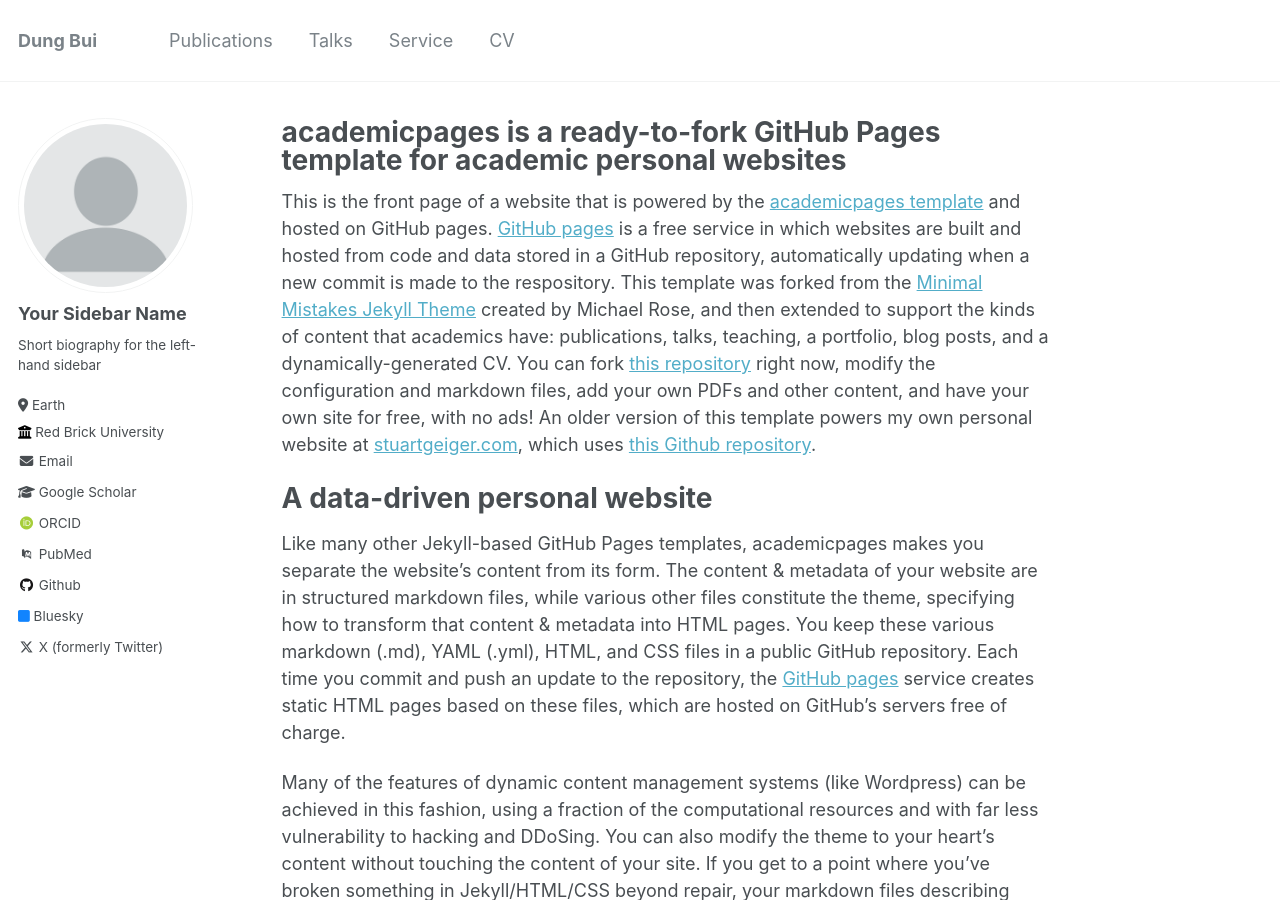
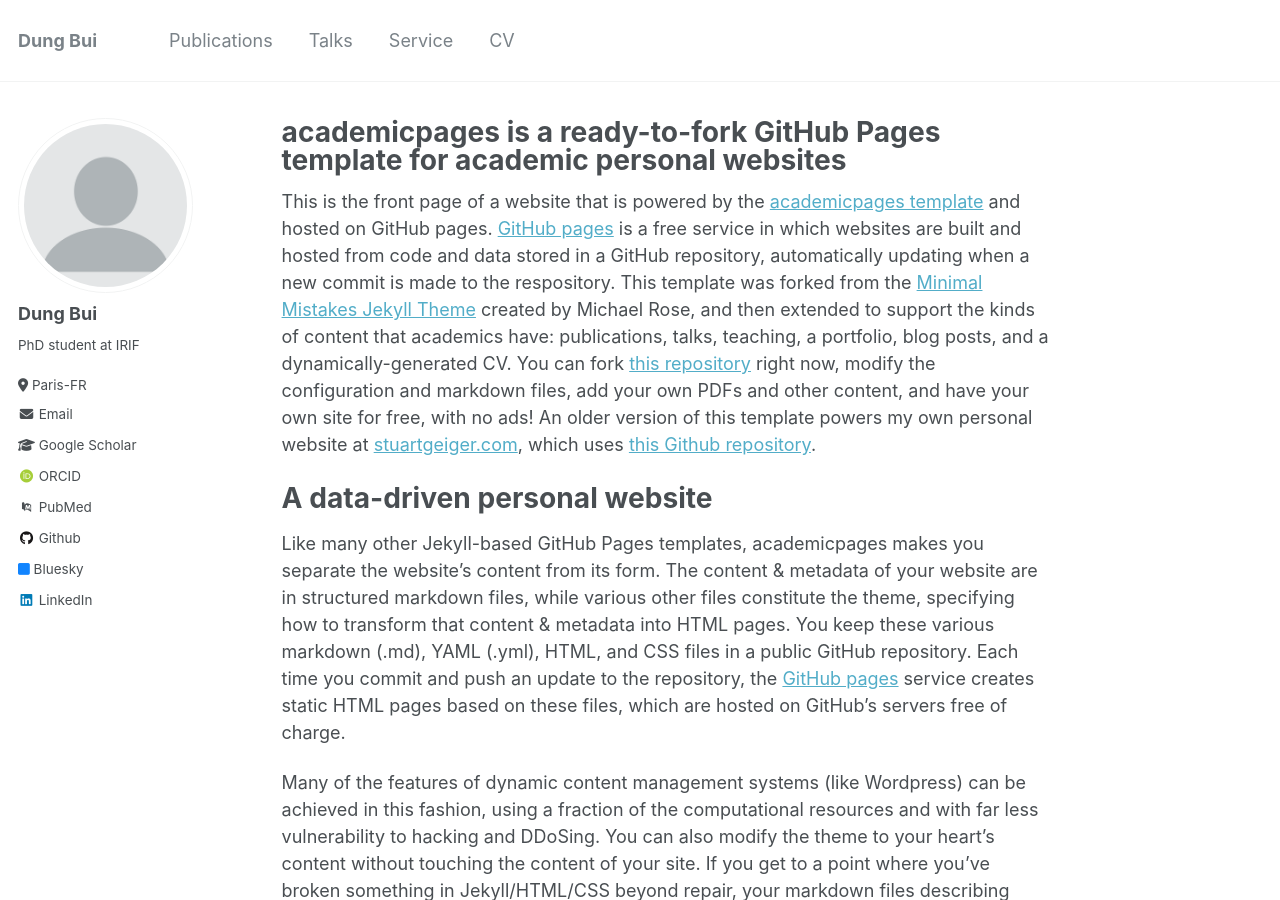
Before and after one commit to dungbui15/dungbui15.github.io, a Jekyll site: the page built from _pages/about.md, in a window 1280 px wide and 900 px high. Built offline with Jekyll 4.4.1, drawn with Linux system fonts in a browser that asks for light colours; some web fonts are replaced.

Commit message:
Update _config.yml

```diff
--- a/_config.yml
+++ b/_config.yml
@@ -22,13 +22,14 @@
 author:
   # Biographic information
   avatar           : "profile.png"
-  name             : "Your Sidebar Name"
-  pronouns         : # example: "she/her"
-  bio              : "Short biography for the left-hand sidebar"
-  location         : "Earth"
-  employer         : "Red Brick University"
-  uri              : # URL
-  email            : "none@example.org"
+  name             : "Dung Bui"
+  avatar           : "profile.png"
+  bio              : "PhD student at IRIF"
+  location         : "Paris-FR"
+  employer         :
+  pubmed           : #"https://www.ncbi.nlm.nih.gov/pubmed/?term=john+snow"
+  googlescholar    : https://scholar.google.com/citations?user=StGOHMUAAAAJ&hl=en&authuser=1
+  email            : "bui@irif.fr"
 
   # Academic websites
   arxiv            : # URL - Update with the correct link to your profile
@@ -56,7 +57,7 @@
   keybase          : # Username
   instagram        : # Username
   lastfm           : # Username
-  linkedin         : # Username
+  linkedin         : "https://www.linkedin.com/in/dungbuiirif/"
   mastodon         : # URL
   medium           : # URL
   pinterest        : # Username
@@ -64,7 +65,7 @@
   steam            : # Username
   telegram         : # URL
   tumblr           : # Username
-  twitter          : "UniofOxford"  # Replace this with your X / Twitter handle
+  twitter          : # Replace this with your X / Twitter handle
   vine             : # Username
   weibo            : # Username
   wikipedia        : # Username
```
